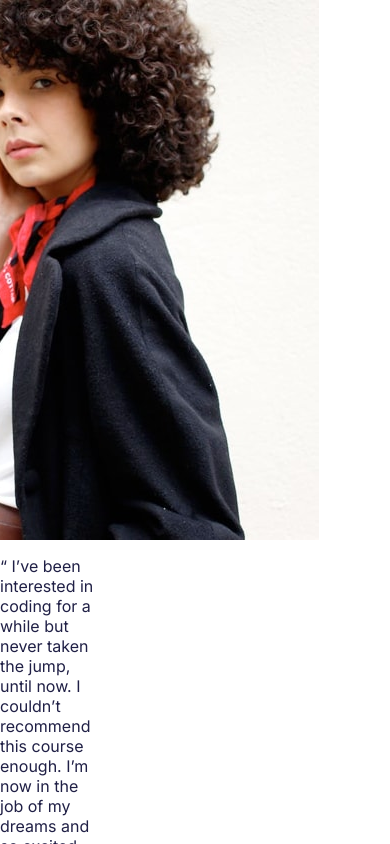
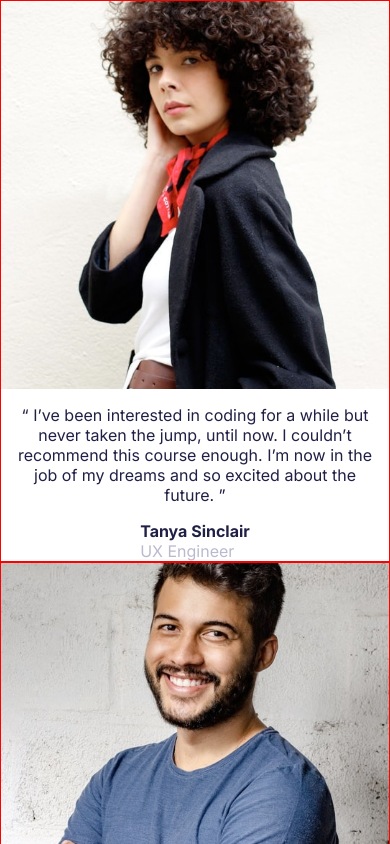
Before and after one commit to SebastianLaka/coding-bootcamp-testimonials-slider-master, a Vue app: page / in a window 390 px wide. Shown: the top 844 px of the page. Built offline with nearby package versions, Linux system fonts and the light colour scheme.

Commit message:
Add responsive cards at small devices

```diff
--- a/src/assets/scss/mixins/_flex-mixin.scss
+++ b/src/assets/scss/mixins/_flex-mixin.scss
@@ -5,6 +5,10 @@
 }
 @mixin flex-column {
   display: flex;
+  flex-direction: column;
+}
+@mixin flex-column-center{
+  @include flex-row-between;
   flex-direction: column;
 }
 @mixin flex-row-between {
--- a/src/assets/scss/responsive-styles/_small-devs.scss
+++ b/src/assets/scss/responsive-styles/_small-devs.scss
@@ -3,19 +3,23 @@
 @use '../mixins/app-mixins.scss' as *;
 @media (min-width: $breakpoint-small) {
   body {
-    min-height: 100svh;
     .card-component {
-      max-width: 25%;
+      border: 1px solid red;
+      min-width: 25%;
       @include flex-column-between;
       &__image {
         display: block;
         height: auto;
+        width: 100%;
       }
       .card-description {
-        @include flex-column;
+        @include flex-column-center;
         gap: 1em 0;
+        padding: 0 .5em;
         &__about-person {
           color: $dark-blue-color;
+          max-width: 200ch;
+          text-align: center;
         }
         .card-person-signature {
           &__person-name {
```
